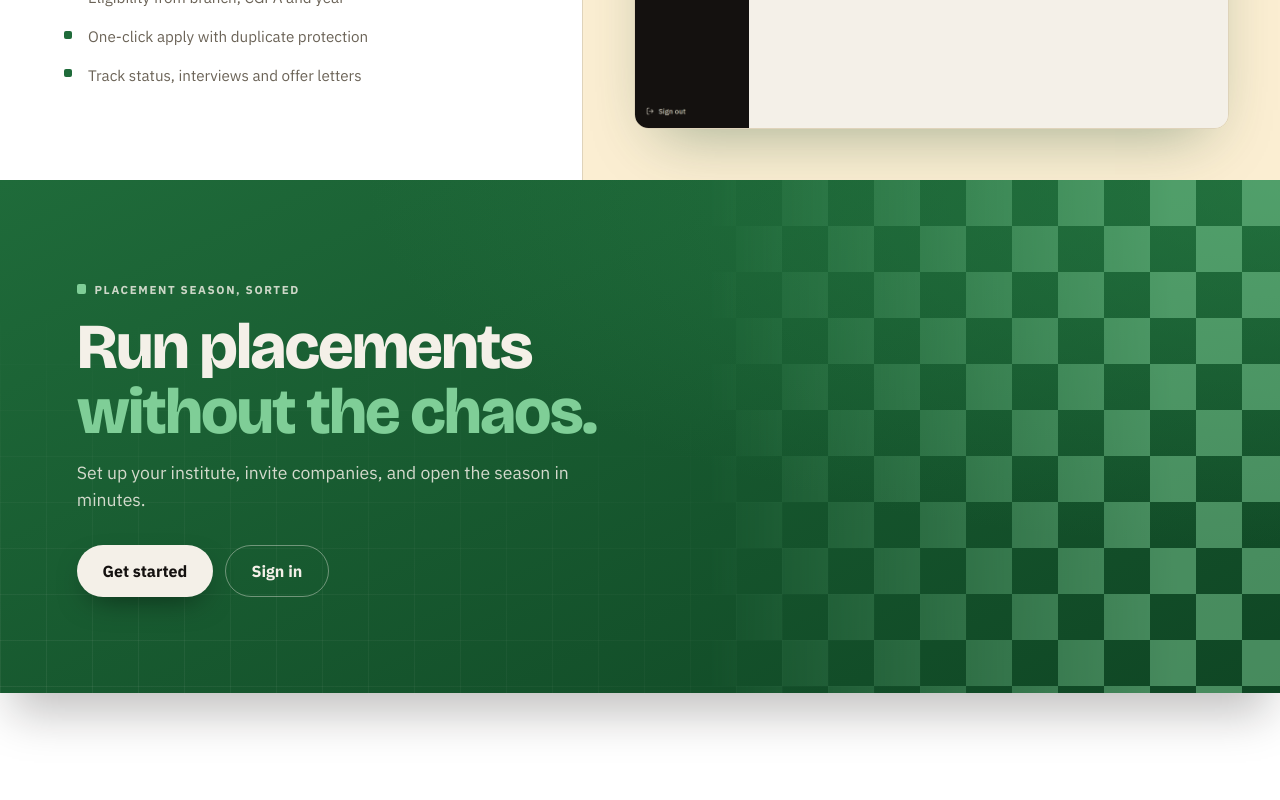
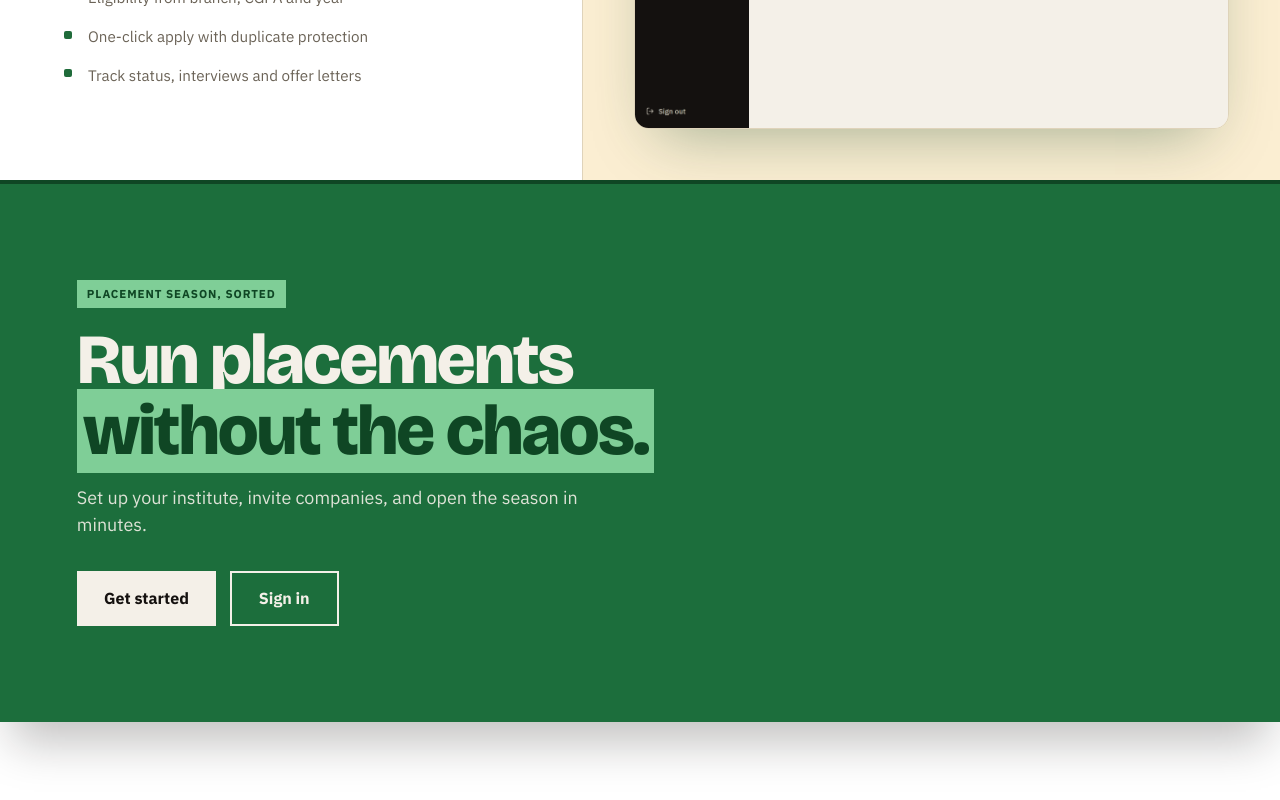
Before and after one commit to 23f3001304/PlaceMint-MAD-2-PPA-V2, a Vue app in the folder frontend/: page / in a window 1280 px wide. Shown: the part 2010-2810 px from the top of the page. Built offline with nearby package versions, Linux system fonts and the light colour scheme.

Commit message:
CTA: brutalist banner (flat green, boxed type, hard-edged offset-shadow buttons), no pattern

```diff
--- a/frontend/src/components/landing/FinalCta.vue
+++ b/frontend/src/components/landing/FinalCta.vue
@@ -5,7 +5,7 @@ import { RouterLink } from 'vue-router'
 <template>
   <section v-reveal class="cta-banner">
     <div class="cta-inner">
-      <p class="cta-eyebrow"><span class="cta-square"></span>Placement season, sorted</p>
+      <span class="cta-tag">Placement season, sorted</span>
       <h2 class="cta-title">Run placements <span class="cta-em">without the chaos.</span></h2>
       <p class="cta-sub">Set up your institute, invite companies, and open the season in minutes.</p>
       <div class="cta-actions">
@@ -13,60 +13,38 @@ import { RouterLink } from 'vue-router'
         <RouterLink to="/login" class="cta-btn cta-ghost">Sign in</RouterLink>
       </div>
     </div>
-
-    <div class="cta-mesh" aria-hidden="true"></div>
   </section>
 </template>
 
 <style scoped>
 .cta-banner {
-  position: relative; overflow: hidden; isolation: isolate;
+  position: relative; overflow: hidden;
   padding: clamp(3rem, 8vw, 6rem) clamp(1.5rem, 6vw, 5rem);
-  color: #f4f0e8;
-  background:
-    radial-gradient(130% 130% at 100% 0%, rgba(46, 138, 77, 0.5), transparent 55%),
-    linear-gradient(155deg, #1f6b3a, #0f4624);
+  background: #1c6e3c; color: #f4f0e8;
+  border-top: 4px solid #0f4624;
 }
-.cta-banner::before {
-  content: ''; position: absolute; inset: 0; z-index: -1; pointer-events: none;
-  background-image:
-    linear-gradient(rgba(244, 240, 232, 0.07) 1px, transparent 1px),
-    linear-gradient(90deg, rgba(244, 240, 232, 0.07) 1px, transparent 1px);
-  background-size: 46px 46px;
-  -webkit-mask-image: radial-gradient(120% 110% at 0% 100%, #000, transparent 72%);
-  mask-image: radial-gradient(120% 110% at 0% 100%, #000, transparent 72%);
+.cta-inner { position: relative; z-index: 1; max-width: 44rem; }
+.cta-tag {
+  display: inline-block; margin: 0 0 1.1rem; padding: 0.32rem 0.62rem;
+  background: #7fce97; color: #0f4624;
+  font-weight: 800; text-transform: uppercase; letter-spacing: 0.08em; font-size: 0.72rem;
 }
-.cta-inner { position: relative; z-index: 1; max-width: 42rem; }
-.cta-eyebrow {
-  display: inline-flex; align-items: center; gap: 0.5rem; margin: 0 0 1rem;
-  text-transform: uppercase; letter-spacing: 0.14em; font-size: 0.72rem; font-weight: 700;
-  color: rgba(244, 240, 232, 0.82);
-}
-.cta-square { width: 0.6rem; height: 0.6rem; background: #7fce97; border-radius: 2px; }
 .cta-title {
   font-family: var(--ppa-font-display); font-weight: 800; letter-spacing: -0.03em;
-  font-size: clamp(2.2rem, 5.5vw, 4rem); line-height: 1.02; margin: 0 0 1rem;
+  font-size: clamp(2.4rem, 6vw, 4.4rem); line-height: 1.0; margin: 0 0 1.2rem;
 }
-.cta-em { color: #7fce97; }
-.cta-sub { font-size: 1.1rem; color: rgba(244, 240, 232, 0.85); max-width: 32rem; margin: 0 0 2rem; }
-.cta-actions { display: flex; gap: 0.75rem; flex-wrap: wrap; }
+.cta-em {
+  background: #7fce97; color: #0f4624; padding: 0 0.35rem;
+  -webkit-box-decoration-break: clone; box-decoration-break: clone;
+}
+.cta-sub { font-size: 1.12rem; color: rgba(244, 240, 232, 0.9); max-width: 32rem; margin: 0 0 2rem; }
+.cta-actions { display: flex; gap: 0.85rem; flex-wrap: wrap; }
 .cta-btn {
-  display: inline-flex; align-items: center; font-weight: 700; text-decoration: none;
-  padding: 0.8rem 1.6rem; border-radius: 999px;
-  transition: transform 0.12s ease, background 0.12s ease, border-color 0.12s ease;
+  display: inline-flex; align-items: center; font-weight: 800; text-decoration: none;
+  padding: 0.85rem 1.7rem; transition: transform 0.1s ease, box-shadow 0.1s ease, background 0.1s ease;
 }
-.cta-primary { background: #f4f0e8; color: #14110f; box-shadow: 0 12px 30px -12px rgba(0, 0, 0, 0.55); }
-.cta-primary:hover { transform: translateY(-2px); background: #fff; color: #14110f; }
-.cta-ghost { color: #f4f0e8; border: 1px solid rgba(244, 240, 232, 0.4); }
-.cta-ghost:hover { background: rgba(244, 240, 232, 0.12); border-color: rgba(244, 240, 232, 0.7); color: #f4f0e8; }
-/* Checkerboard that grows out of the banner grid (same 46px cell), anchored to
-   the right end and faded into the middle so it reads as one cohesive surface. */
-.cta-mesh {
-  position: absolute; inset: 0; z-index: 0; pointer-events: none; opacity: 0.5;
-  background-image: conic-gradient(#7fce97 0 90deg, transparent 90deg 180deg, #7fce97 180deg 270deg, transparent 270deg 360deg);
-  background-size: 92px 92px;
-  -webkit-mask-image: linear-gradient(90deg, transparent 55%, #000 92%);
-  mask-image: linear-gradient(90deg, transparent 55%, #000 92%);
-}
-@media (max-width: 860px) { .cta-mesh { opacity: 0.26; } }
+.cta-primary { background: #f4f0e8; color: #14110f; }
+.cta-primary:hover { transform: translate(-3px, -3px); box-shadow: 5px 5px 0 #0f4624; color: #14110f; }
+.cta-ghost { background: transparent; color: #f4f0e8; border: 2px solid #f4f0e8; }
+.cta-ghost:hover { background: #f4f0e8; color: #14110f; }
 </style>
```
